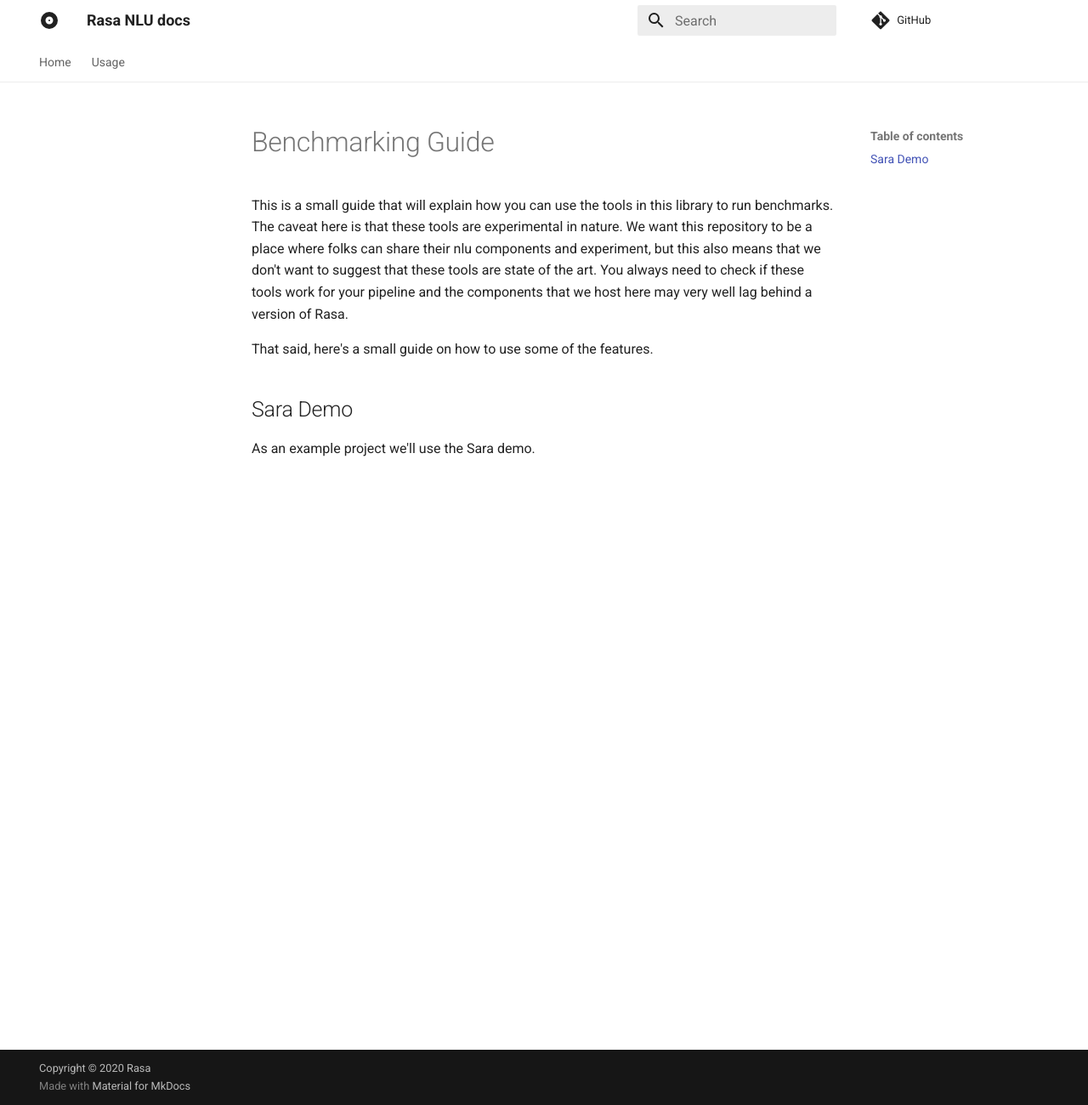
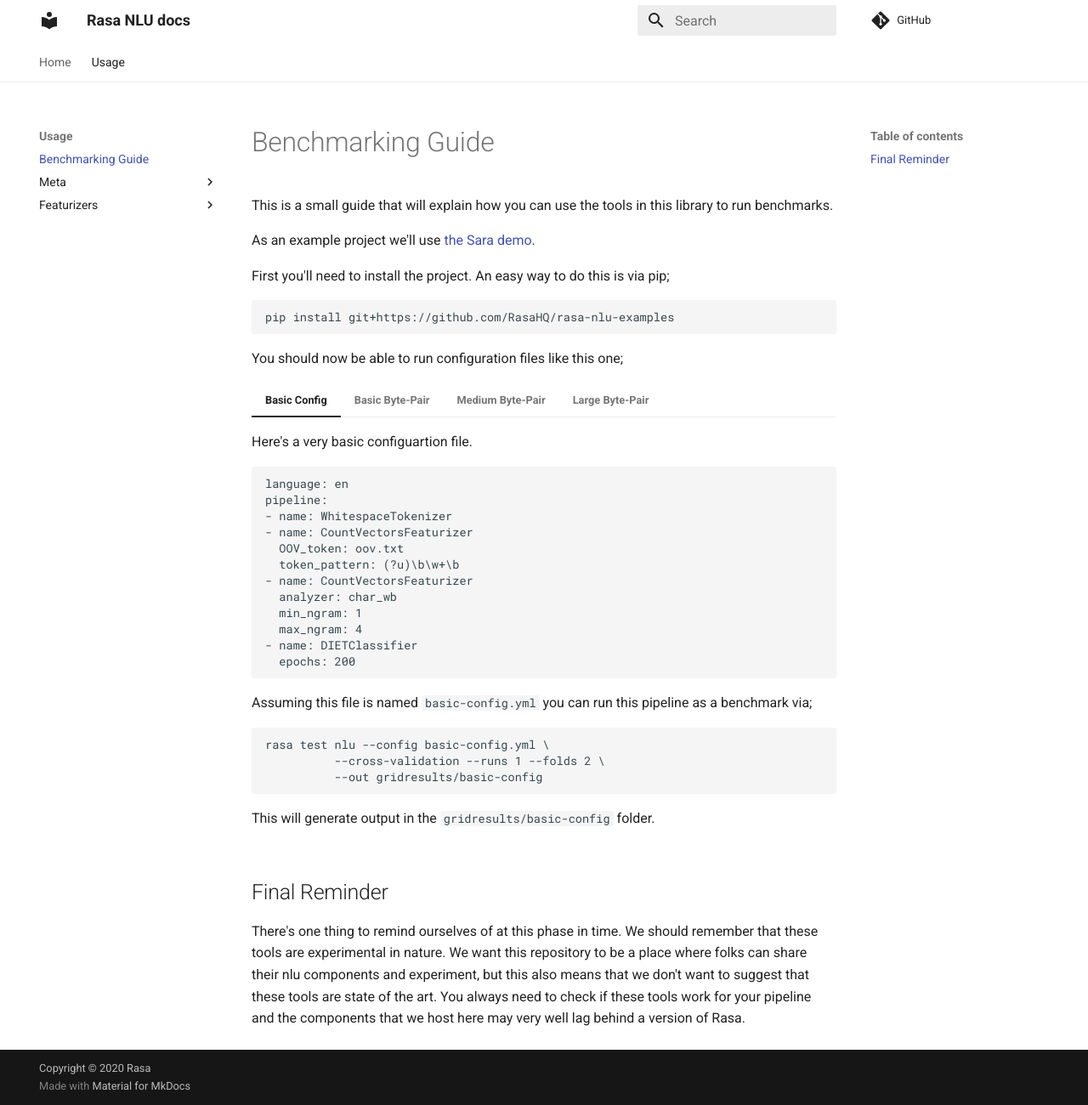
Before and after one commit to RasaHQ/rasa-nlu-examples, an MkDocs documentation site: the page built from docs/benchmarking.md, in a window 1280 px wide and 1300 px high. Shown: the whole window at 85% size. Built offline with MkDocs 1.6.1 and Material for MkDocs 9.7.7, drawn with Linux system fonts in a browser that asks for light colours; comment, search, counter and statistics services are not loaded.

Commit message:
docs-ready

````diff
--- a/docs/benchmarking.md
+++ b/docs/benchmarking.md
@@ -1,13 +1,135 @@
 # Benchmarking Guide
 
 This is a small guide that will explain how you can use the tools in this library to run benchmarks.
-The caveat here is that these tools are experimental in nature. We want this repository to be a place
+
+As an example project we'll use [the Sara demo](https://github.com/rasahq/rasa-demo).
+
+First you'll need to install the project. An easy way to do this is via pip;
+
+```bash
+pip install git+https://github.com/RasaHQ/rasa-nlu-examples
+```
+
+You should now be able to run configuration files like this one;
+
+
+=== "Basic Config"
+    Here's a very basic configuartion file.
+    <pre><code>language: en
+    pipeline:
+    - name: WhitespaceTokenizer
+    - name: CountVectorsFeaturizer
+      OOV_token: oov.txt
+      token_pattern: (?u)\b\w+\b
+    - name: CountVectorsFeaturizer
+      analyzer: char_wb
+      min_ngram: 1
+      max_ngram: 4
+    - name: DIETClassifier
+      epochs: 200
+    </code></pre>
+
+    Assuming this file is named `basic-config.yml` you can run this pipeline as a benchmark via;
+
+    <pre><code>rasa test nlu --config basic-config.yml \
+              --cross-validation --runs 1 --folds 2 \
+              --out gridresults/basic-config
+    </code></pre>
+
+    This will generate output in the `gridresults/basic-config` folder.
+
+=== "Basic Byte-Pair"
+    Here's the same basic configuration but now with dense features added.
+    <pre><code>language: en
+    pipeline:
+    - name: WhitespaceTokenizer
+    - name: CountVectorsFeaturizer
+      OOV_token: oov.txt
+      token_pattern: (?u)\b\w+\b
+    - name: CountVectorsFeaturizer
+      analyzer: char_wb
+      min_ngram: 1
+      max_ngram: 4
+    - name: rasa_nlu_examples.featurizers.dense.BytePairFeaturizer
+      lang: en
+      vs: 1000
+      dim: 25
+    - name: DIETClassifier
+      epochs: 200
+    </code></pre>
+
+    Assuming this file is named `basic-bytepair-config.yml` you can run it as a benchmark via;
+
+    <pre><code>rasa test nlu --config basic-bytepair-config.yml \
+              --cross-validation --runs 1 --folds 2 \
+              --out gridresults/basic-bytepair-config
+    </code></pre>
+
+    This will generate output in the `gridresults/basic-bytepair-config` folder.
+
+=== "Medium Byte-Pair"
+    We've now increased the vocabulary size and dimensionality.
+    <pre><code>language: en
+    pipeline:
+    - name: WhitespaceTokenizer
+    - name: CountVectorsFeaturizer
+      OOV_token: oov.txt
+      token_pattern: (?u)\b\w+\b
+    - name: CountVectorsFeaturizer
+      analyzer: char_wb
+      min_ngram: 1
+      max_ngram: 4
+    - name: rasa_nlu_examples.featurizers.dense.BytePairFeaturizer
+      lang: en
+      vs: 10000
+      dim: 100
+    - name: DIETClassifier
+      epochs: 200
+    </code></pre>
+
+    Assuming this file is named `medium-bytepair-config.yml` you can run it as a benchmark via;
+
+    <pre><code>rasa test nlu --config medium-bytepair-config.yml \
+              --cross-validation --runs 1 --folds 2 \
+              --out gridresults/medium-bytepair-config
+    </code></pre>
+
+    This will generate output in the `gridresults/medium-bytepair-config` folder.
+
+=== "Large Byte-Pair"
+    We've now grabbed the largest English Byte-Pair embeddings available.
+    <pre><code>language: en
+    pipeline:
+    - name: WhitespaceTokenizer
+    - name: CountVectorsFeaturizer
+      OOV_token: oov.txt
+      token_pattern: (?u)\b\w+\b
+    - name: CountVectorsFeaturizer
+      analyzer: char_wb
+      min_ngram: 1
+      max_ngram: 4
+    - name: rasa_nlu_examples.featurizers.dense.BytePairFeaturizer
+      lang: en
+      vs: 200000
+      dim: 300
+    - name: DIETClassifier
+      epochs: 200
+    </code></pre>
+
+    Assuming this file is named `large-bytepair-config.yml` you can run this benchmark via;
+
+    <pre><code>rasa test nlu --config large-bytepair-config.yml \
+              --cross-validation --runs 1 --folds 2 \
+              --out gridresults/large-bytepair-config
+    </code></pre>
+
+    This will generate output in the `gridresults/large-bytepair-config` folder.
+
+
+## Final Reminder
+
+There's one thing to remind ourselves of at this phase in time. We should remember
+that these tools are experimental in nature. We want this repository to be a place
 where folks can share their nlu components and experiment, but this also means that we don't want to
 suggest that these tools are state of the art. You always need to check if these tools work for your
 pipeline and the components that we host here may very well lag behind a version of Rasa.
-
-That said, here's a small guide on how to use some of the features.
-
-## Sara Demo
-
-As an example project we'll use the Sara demo.
--- a/mkdocs.yml
+++ b/mkdocs.yml
@@ -8,6 +8,7 @@
 nav:
   - Home: index.md
   - Usage:
+      - Benchmarking Guide: benchmarking.md
       - Meta:
         - Printer: docs/meta/printer.md
       - Featurizers:
@@ -19,16 +20,15 @@
 copyright: Copyright &copy; 2020 <a href="https://twitter.com/Rasa_HQ">Rasa</a>
 theme:
   name: material
-  favicon: images/cog.png
-  logo:
-    icon: album
-  feature:
-    tabs: true
+  features:
+    - tabs
+    - instant
   palette:
     primary: white
     accent: purple
 markdown_extensions:
   - codehilite
+  - pymdownx.tabbed
   - admonition
   - toc:
       permalink: true
--- a/setup.py
+++ b/setup.py
@@ -6,9 +6,9 @@
     "flake8>=3.6.0",
     "pytest==4.0.2",
     "pytest-xdist==1.32.0",
-    "mkdocs==1.1",
-    "mkdocs-material==4.6.3",
-    "mkdocstrings==0.8.0",
+    "mkdocs>=1.1",
+    "mkdocs-material>=4.6.3",
+    "pymdown-extensions>=7.1",
 ]
 
 
````
Also changed, not shown: docs/index.md (+3 -4 lines), readme.md (+3 -0 lines).
